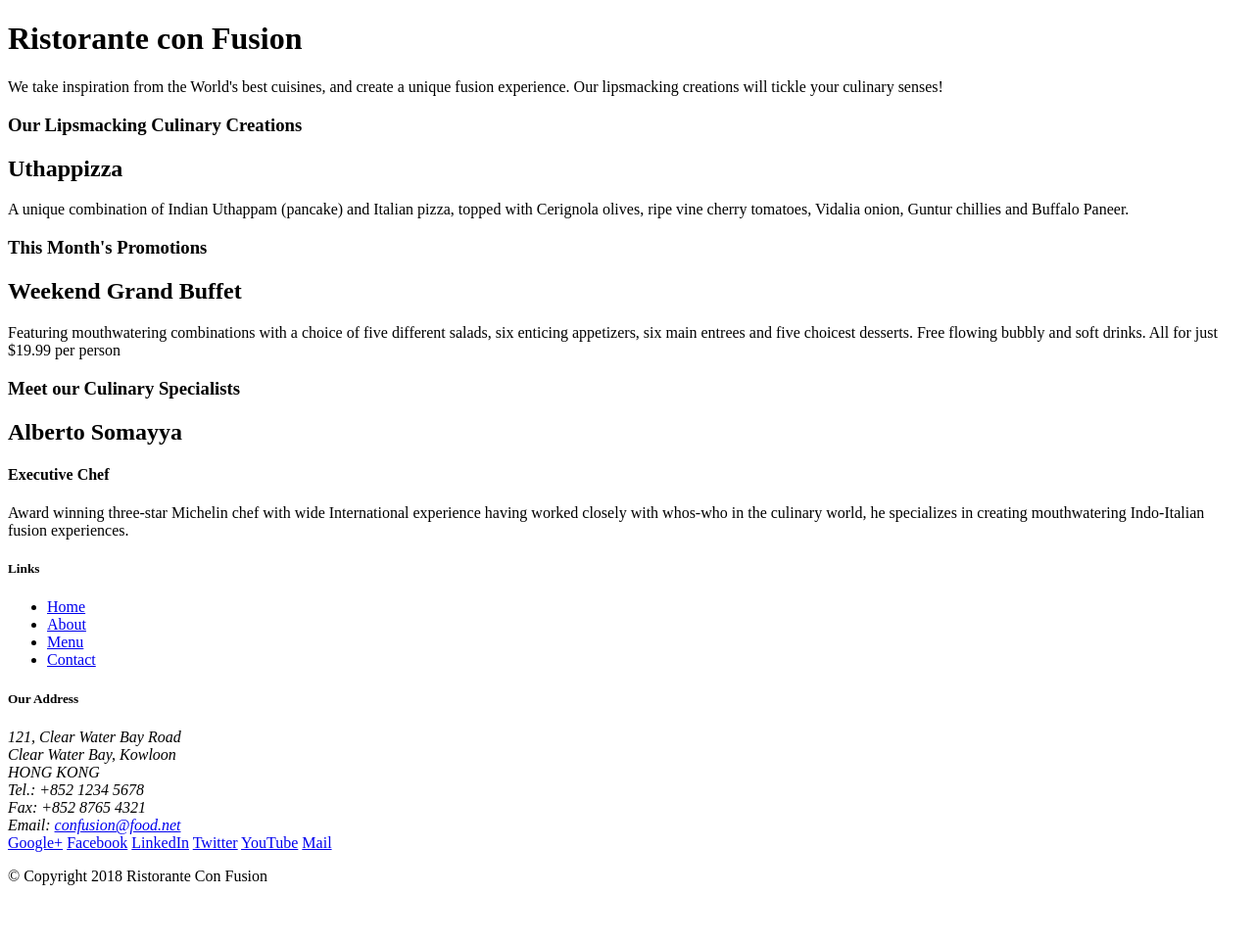
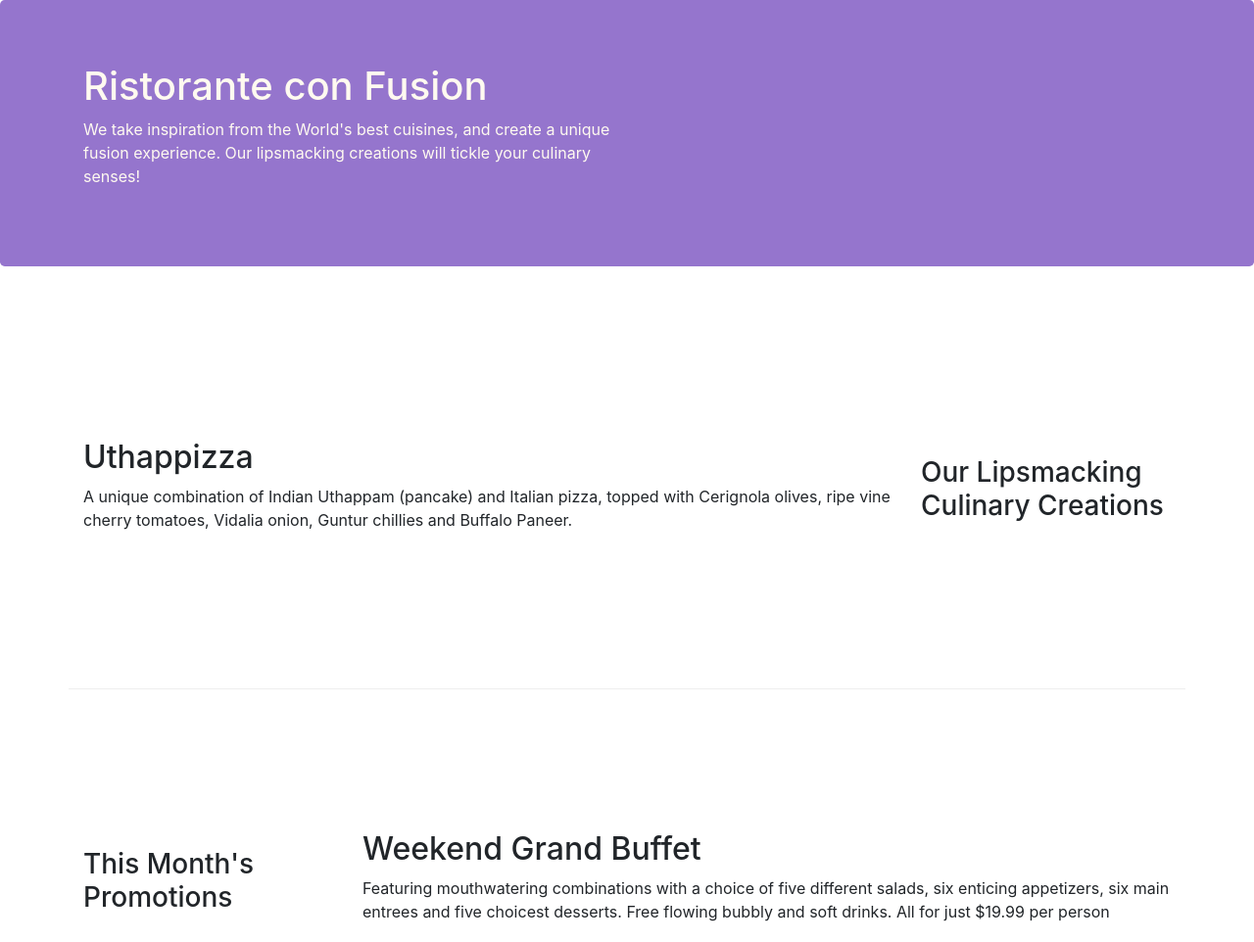
Before and after one commit to soethan98/Coursea-Boostrap-Course, a website: page index.html in a window 1280 px wide. Shown: the top 962 px of the page at 98% size. Before the commit the page ends 920 px from the top, so only its background shows below. Drawn offline with nearby package versions, Linux system fonts and the light colour scheme.

Commit message:
Assignment 1 finished

```diff
--- /dev/null
+++ b/css/style.css
@@ -0,0 +1,28 @@
+.row-header{
+    margin: 0px auto;
+    padding: 0px auto;
+}
+
+.row-content{
+    margin: 0px auto;
+    padding: 50px 0px 50px 0px;
+    border-bottom: 1px ridge;
+    min-height: 400px;
+}
+
+.footer{
+    background-color: #D1C4E9;
+    margin:0px auto;
+    padding: 20px 0px 20px 0px;
+}
+
+.jumbotron {
+     padding:70px 30px 70px 30px;
+     margin:0px auto;
+     background: #9575CD  !important;
+     color:floralwhite;
+}
+
+.address{
+    margin: 0;
+}
--- a/index.html
+++ b/index.html
@@ -3,50 +3,57 @@
 
 <head>
     <title>Ristorante Con Fusion</title>
+    <meta charset="utf-8">
+    <meta name="viewport" content="width=device-width, initial-scale=1, shrink-to-fit=no">
+    <meta http-equiv="x-ua-compatible" content="ie=edge">
+
+    <link rel="stylesheet" href="css/style.css">
+
+    <link rel="stylesheet" href="node_modules/bootstrap/dist/css/bootstrap.min.css">
 </head>
 
 <body>
 
-    <header>
-        <div>
-            <div>
-                <div>
+    <header class="jumbotron">
+        <div class="container">
+            <div class="row row-header">
+                <div class="col-12 col-sm-6">
                     <h1>Ristorante con Fusion</h1>
                     <p>We take inspiration from the World's best cuisines, and create a unique fusion experience. Our lipsmacking creations will tickle your culinary senses!</p>
                 </div>
-                <div>
+                <div class="col-12 col-sm">
                 </div>
             </div>
         </div>
     </header>
 
-    <div>
-        <div>
-            <div>
+    <div class="container">
+        <div class="row row-content align-items-center">
+            <div class="col-12 col-sm-4 col-md-3 order-sm-last">
                 <h3>Our Lipsmacking Culinary Creations</h3>
             </div>
-            <div>
+            <div class="col col-sm col-md order-sm-first">
                 <h2>Uthappizza</h2>
                 <p>A unique combination of Indian Uthappam (pancake) and Italian pizza, topped with Cerignola olives, ripe vine cherry tomatoes, Vidalia onion, Guntur chillies and Buffalo Paneer.</p>
             </div>
         </div>
 
 
-        <div>
-            <div>
+        <div class="row row-content align-items-center">
+            <div class="col-12 col-sm-4 col-md-3">
                 <h3>This Month's Promotions</h3>
             </div>
-            <div>
+            <div class="col col-sm col-md">
                 <h2>Weekend Grand Buffet</h2>
                 <p>Featuring mouthwatering combinations with a choice of five different salads, six enticing appetizers, six main entrees and five choicest desserts. Free flowing bubbly and soft drinks. All for just $19.99 per person </p>
             </div>
         </div>
 
-        <div>
-            <div>
+        <div class="row row-content align-items-center">
+            <div class="col-12 col-sm-4 col-md-3">
                 <h3>Meet our Culinary Specialists</h3>
             </div>
-            <div>
+            <div class="col col-sm col-md">
                 <h2>Alberto Somayya</h2>
                 <h4>Executive Chef</h4>
                 <p>Award winning three-star Michelin chef with wide International experience having worked closely with whos-who in the culinary world, he specializes in creating mouthwatering Indo-Italian fusion experiences. </p>
@@ -54,19 +61,19 @@
         </div>
     </div>
 
-    <footer>
-        <div>
-            <div>
-                <div>
+    <footer class="footer">
+        <div class="container">
+            <div class="row">
+                <div class="col-4 col-sm-2 off">
                     <h5>Links</h5>
-                    <ul>
+                    <ul class="list-unstyled">
                         <li><a href="#">Home</a></li>
                         <li><a href="#">About</a></li>
                         <li><a href="#">Menu</a></li>
                         <li><a href="#">Contact</a></li>
                     </ul>
                 </div>
-                <div>
+                <div class="col-7 col-sm-5">
                     <h5>Our Address</h5>
                     <address>
 		              121, Clear Water Bay Road<br>
@@ -77,8 +84,8 @@
 		              Email: <a href="mailto:confusion@food.net">confusion@food.net</a>
 		           </address>
                 </div>
-                <div>
-                    <div>
+                <div class="col-12 col-sm-4 align-self-center">
+                    <div class="text-center">
                         <a href="http://google.com/+">Google+</a>
                         <a href="http://www.facebook.com/profile.php?id=">Facebook</a>
                         <a href="http://www.linkedin.com/in/">LinkedIn</a>
@@ -88,8 +95,8 @@
                     </div>
                 </div>
            </div>
-           <div>
-                <div>
+           <div class="row justify-content-center">
+                <div class="col-auto text-center">
                     <p>© Copyright 2018 Ristorante Con Fusion</p>
                 </div>
            </div>
@@ -97,5 +104,7 @@
     </footer>
 
 </body>
-
+<script src="node_modules/jquery/dist/jquery.slim.min.js"></script>
+    <script src="node_modules/popper.js/dist/umd/popper.min.js"></script>
+    <script src="node_modules/bootstrap/dist/js/bootstrap.min.js"></script>
 </html>
--- a/package.json
+++ b/package.json
@@ -12,5 +12,10 @@
   "license": "ISC",
   "devDependencies": {
     "lite-server": "^2.3.0"
+  },
+  "dependencies": {
+    "bootstrap": "^4.0.0",
+    "jquery": "^3.3.1",
+    "popper.js": "^1.12.9"
   }
 }
```
Also changed, not shown: aboutus.html (added, +134 -0 lines), 1 other file.
